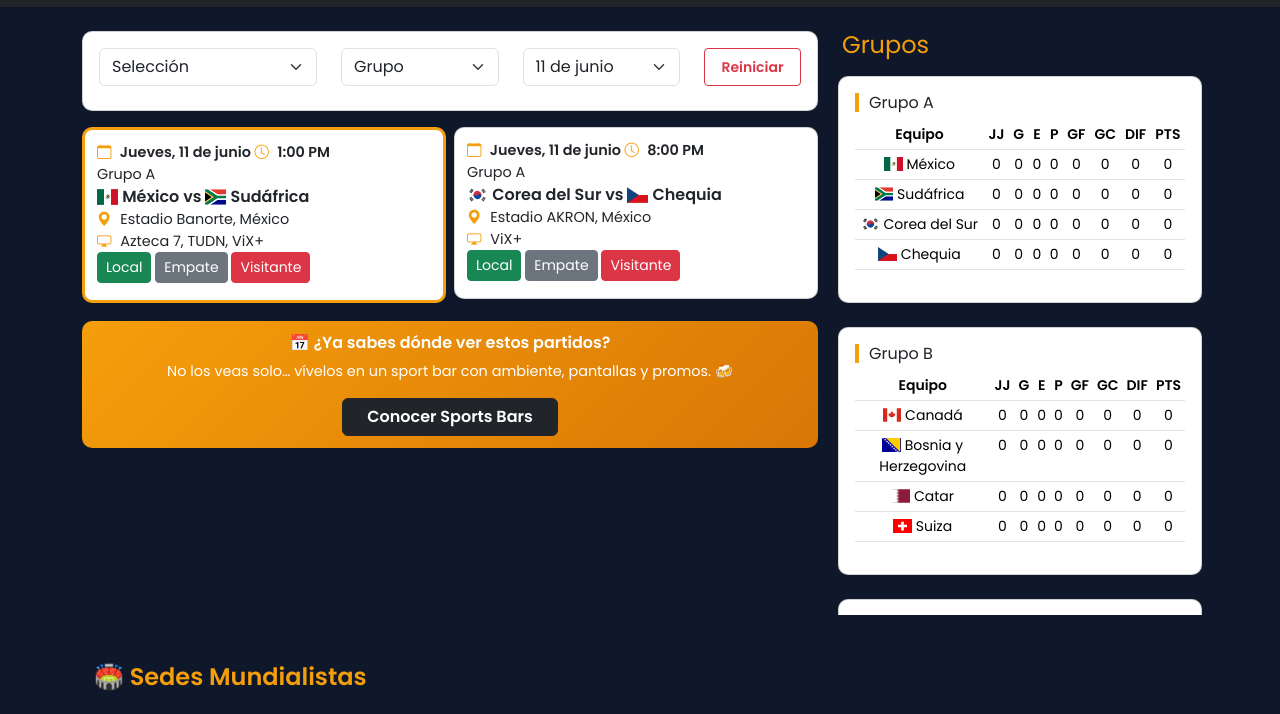
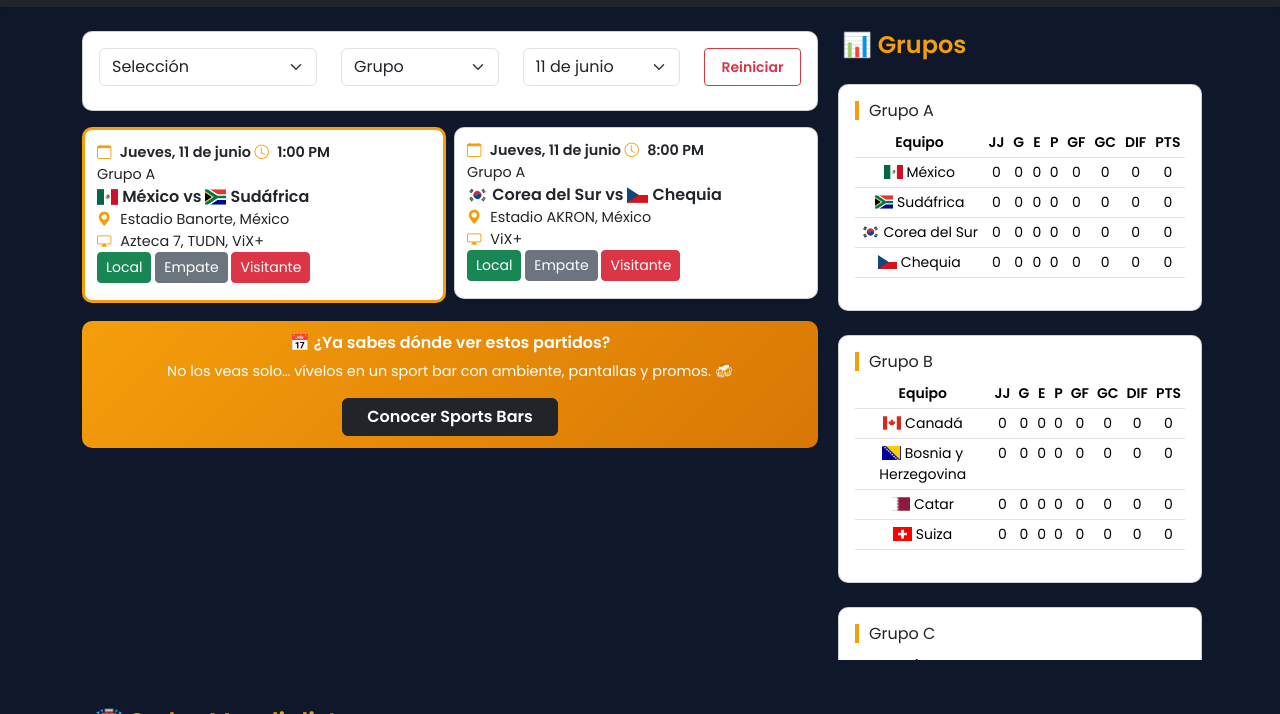
Before and after one commit to ICPages/somosmundialistas, a plain HTML site: page index.html in a window 1280 px wide. Shown: the part 71-785 px from the top of the page. Drawn offline with nearby package versions, Linux system fonts and the light colour scheme; grey boxes are pictures that could not be loaded.

Commit message:
Update index.html

```diff
--- a/index.html
+++ b/index.html
@@ -1600,10 +1600,9 @@
     </div>
 
     <!-- DERECHA -->
-    <div class="scroll-box col-lg-4">
-      <div id="matches" class="row g-2">
-
-        <h4>Grupos</h4>
+    <div class="col-lg-4">
+      <h4 class="mb-4 fw-bold">📊 Grupos</h4>
+      <div id="matches" class="scroll-box row g-2">
 
         <!-- GRUPO A -->
         <div class="card p-3 mb-3">
```
